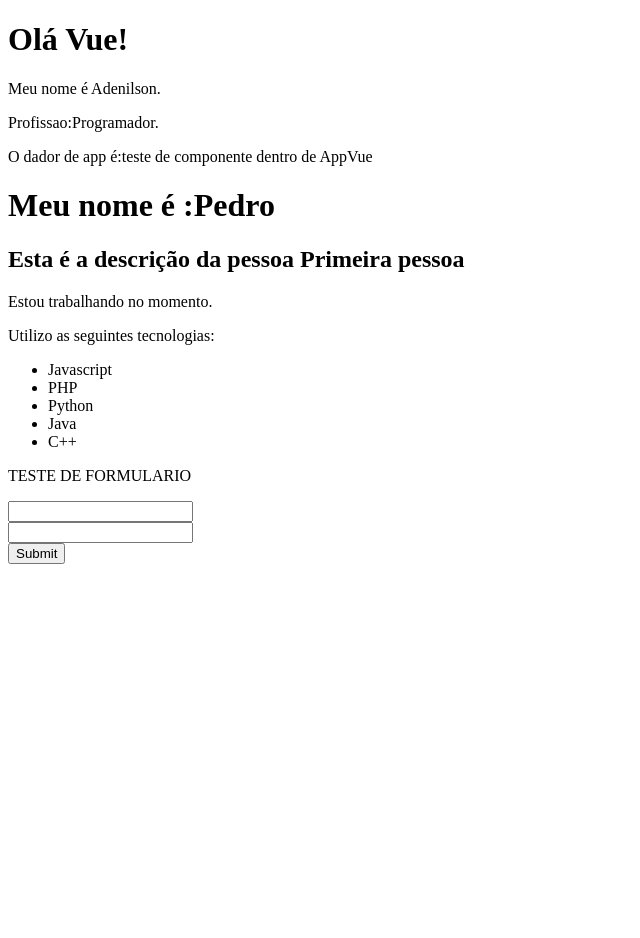
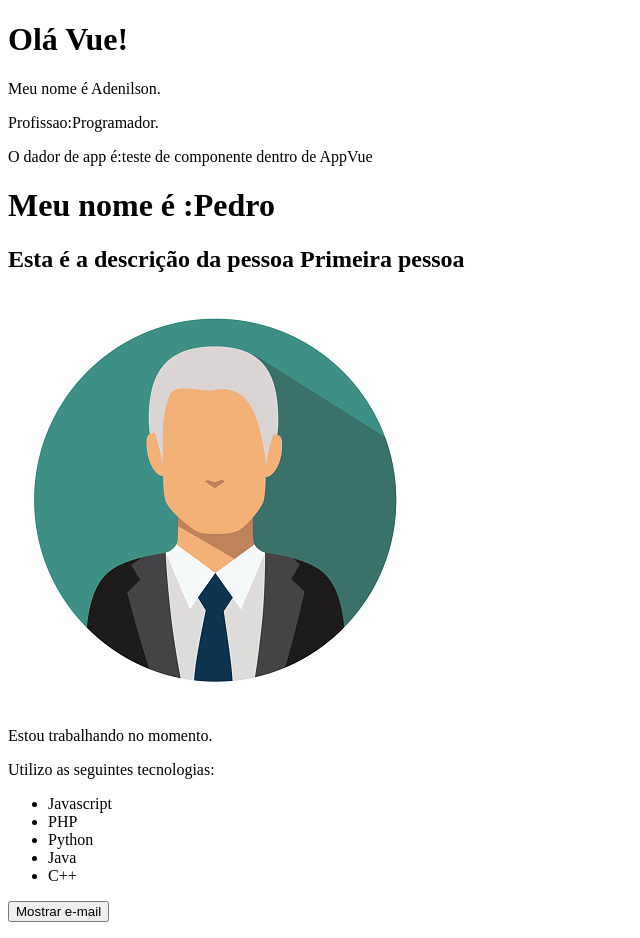
Before and after one commit to Adenilsson/vue_js, a Vue app: page / in a window 1280 px wide. Shown: the top 938 px of the page, without its empty margins (0-640 px from the left). Before the commit the page ends 800 px from the top, so only its background shows below. Built offline with nearby package versions, Linux system fonts and the light colour scheme.

Commit message:
trabalhando com funçoes no vue.js

```diff
--- a/src/App.vue
+++ b/src/App.vue
@@ -1,5 +1,6 @@
 <template>
 <div>
+
   <PrimeiroComponente />
   <p>O dador de app é:{{testando}}</p>
   <LifeCycle/>
@@ -10,12 +11,14 @@
 import PrimeiroComponente from './components/PrimeiroComponente.vue'
 import LifeCycle from './components/LifeCycles.vue'
 import Pessoa from './components/Pessoa.vue'
+
   export default{
     name:'App',
     components:{
       PrimeiroComponente,
       LifeCycle,
       Pessoa
+
     },
     data(){
       return {
--- a/src/components/Formulario.vue
+++ b/src/components/Formulario.vue
@@ -9,7 +9,7 @@
 </div>
 <div>
 <Enviar />
-</div>
+</div>,
 </form>
 </template>
 <script>
--- a/src/components/Info.vue
+++ b/src/components/Info.vue
@@ -1,6 +1,8 @@
 <template>
 <div>
-    <p>Estou trabalhando no momento.</p>
+    <Picture />
+    <p v-if="esta_trabalhando">Estou trabalhando no momento.</p>
+    <p v-else>Não estou trabalhando no momento</p>
     <p>Utilizo as seguintes tecnologias: </p>
     <ul>
         <li>Javascript</li>
@@ -10,12 +12,40 @@
         <li>C++</li>
 
     </ul>
+    <div>
+        <button @click="showEmail">{{texbooton}}</button>
+    </div>
+    <p v-show="mostrar_email">Mande uma mensagem para  {{email}}</p>
+    <p>Para acessar meu portifólio <a v-bind:href="meu_link" target="_blank">meu link</a></p>
 </div>
 </template>
 
 <script>
+import Picture from './Picture'
 export default{
-    nome: 'Info'
+    nome: 'Info',
+    data(){
+        return {
+            esta_trabalhando: true,
+            mostrar_email: false,
+            email: 'adenilson@fairtek.com.br',
+            meu_link:'https://google.com',
+            texbooton:'Mostrar e-mail'
+        }
+    },
+    components:{
+        Picture
+    },
+    methods:{
+        showEmail(){
+            this.mostrar_email = !this.mostrar_email;
+            if(!this.mostrar_email){
+                this.texbooton = 'Mostrar e-mail'
+            }else{
+                this.texbooton ='Ocultar e-mail'
+            }
+        }
+    }
 
 }
 </script>
--- /dev/null
+++ b/src/components/Picture.vue
@@ -0,0 +1,14 @@
+<template>
+    <img :src="avatar " :alt="descricao">
+</template>
+<script>
+    export default{
+        name:'Picture',
+        data(){
+            return{
+                avatar:'/img/user.jpg',
+                descricao: 'Adenilson'
+            }
+        }
+    }
+</script>
```
Also changed, not shown: public/img/user.jpg (added).
